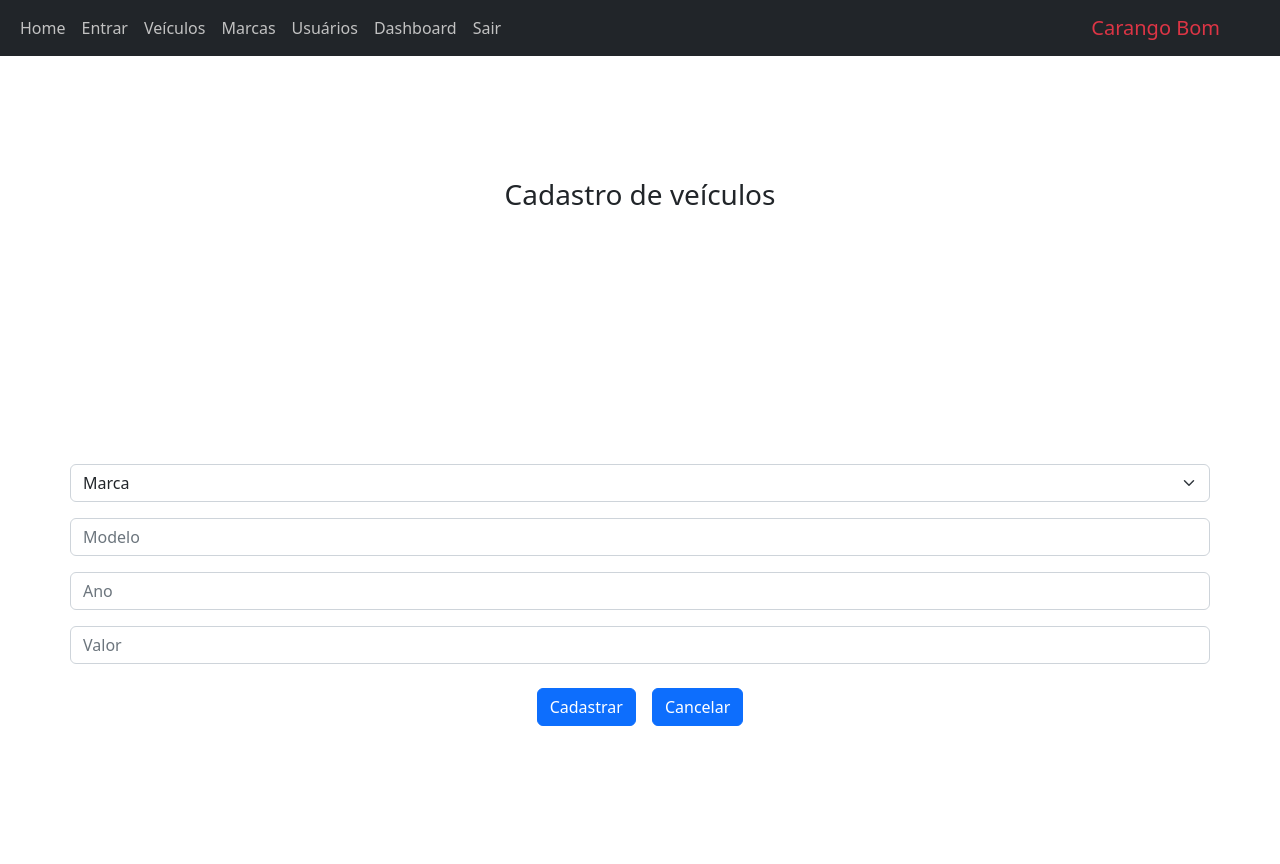
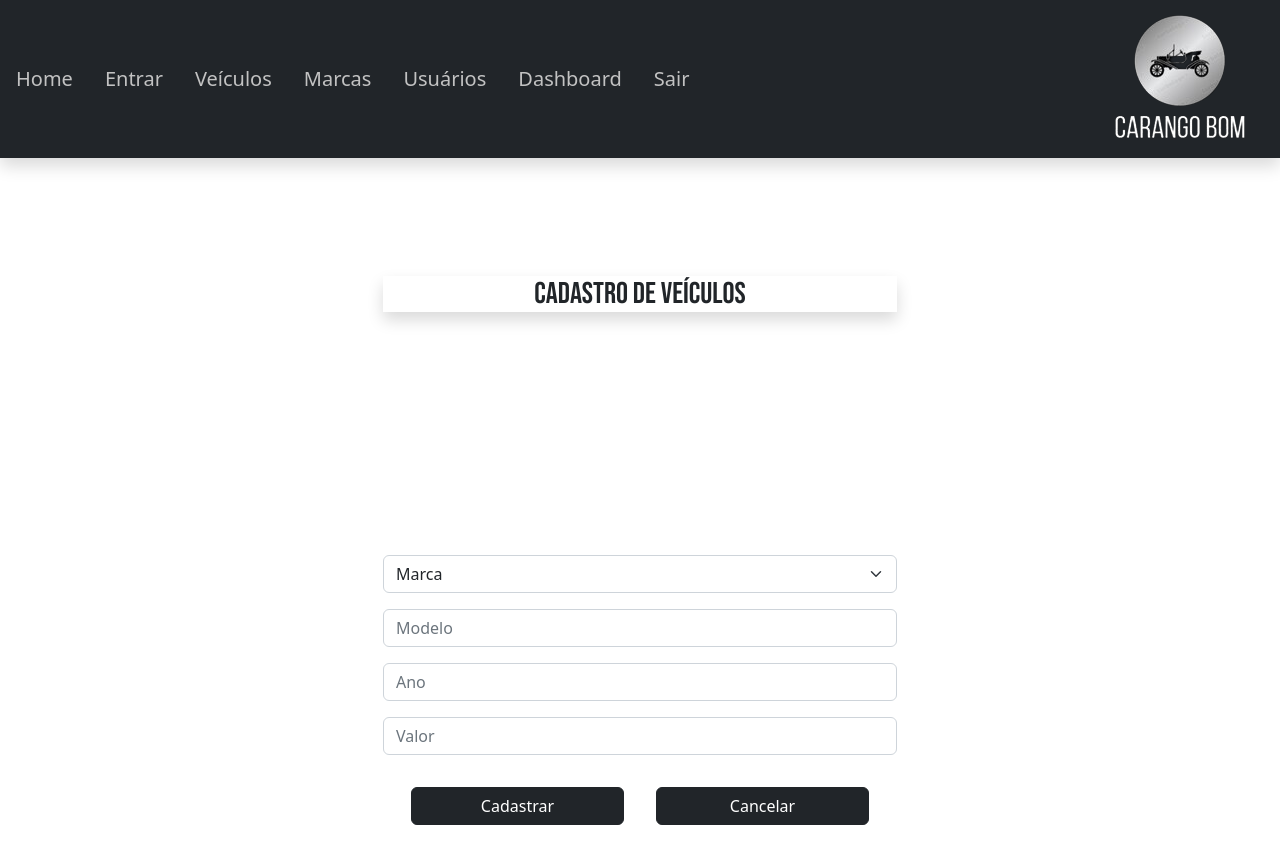
Before and after one commit to brunolcarli/carango-bom, a Vue app: page /formVehicles in a window 1280 px wide. Shown: the top 864 px of the page. Built offline with nearby package versions, Linux system fonts and the light colour scheme.

Commit message:
Ajustes.

```diff
--- a/index.html
+++ b/index.html
@@ -1,13 +1,20 @@
 <!DOCTYPE html>
 <html lang="en">
+
 <head>
   <meta charset="UTF-8">
   <link rel="icon" href="/favicon.ico">
+  <link rel="preconnect" href="https://fonts.googleapis.com">
+  <link rel="preconnect" href="https://fonts.gstatic.com" crossorigin>
+  <link href="https://fonts.googleapis.com/css2?family=Bebas+Neue&display=swap" rel="stylesheet">
   <meta name="viewport" content="width=device-width, initial-scale=1.0">
+
   <title>CarangoBom</title>
 </head>
+
 <body>
   <div id="app"></div>
   <script type="module" src="/src/main.ts"></script>
 </body>
+
 </html>
--- a/src/components/NavBar.vue
+++ b/src/components/NavBar.vue
@@ -1,32 +1,32 @@
 <template>
-    <nav class="navbar navbar-expand-lg navbar-dark bg-dark ">
+    <nav class="navbar navbar-expand-lg navbar-dark bg-dark shadow ">
         <div class="container-fluid">
-            <a href="#" class="navbar-brand text-red mx-5">Carango Bom</a>
+            <img src="../assets/logoCarangopng__2_-removebg-preview.png" />
             <button class="navbar-toggler" type="button" data-bs-toggle="collapse" data-bs-target="#navbarSupportedContent"
                 aria-controls="navbarSupportedContent" aria-expanded="false" aria-label="Toggle navigation">
                 <span class="navbar-toggler-icon"></span>
             </button>
-            <div class="collapse navbar-collapse order-first" id="navbarSupportedContent">
-                <ul class="navbar-nav me-auto mb-2 mb-lg-0">
-                    <li class="nav-item">
+            <div class="collapse navbar-collapse order-first row" id="navbarSupportedContent">
+                <ul class="navbar-nav me-auto mb-2 mb-lg-0 fs-5">
+                    <li class="nav-item mx-2">
                         <a href="#" class="nav-link text-silver">Home</a>
                     </li>
-                    <li class="nav-item">
-                        <RouterLink to="/login" class="nav-link text-silver">Entrar</RouterLink>
+                    <li class="nav-item mx-2">
+                        <RouterLink to="/login" class="nav-link text-silver  nav-link-hover">Entrar</RouterLink>
                     </li>
-                    <li class="nav-item">
+                    <li class="nav-item mx-2">
                         <RouterLink to="/vehicles" class="nav-link text-silver">Veículos</RouterLink>
                     </li>
-                    <li class="nav-item">
+                    <li class="nav-item mx-2">
                         <a href="#" class="nav-link text-silver ">Marcas</a>
                     </li>
-                    <li class="nav-item">
+                    <li class="nav-item mx-2">
                         <a href="#" class="nav-link text-silver ">Usuários</a>
                     </li>
-                    <li class="nav-item">
+                    <li class="nav-item mx-2">
                         <a href="#" class="nav-link text-silver ">Dashboard</a>
                     </li>
-                    <li class="nav-item">
+                    <li class="nav-item mx-2">
                         <a @click="logout" class="nav-link text-silver ">Sair</a>
                     </li>
                 </ul>
@@ -43,12 +43,15 @@ function logout() {
 }
 </script>
 
-<style>
+<style scoped>
 .text-silver {
     color: #C2C2C2 !important;
+
 }
 
-.text-red {
-    color: #DC3545 !important;
+
+.nav-link:hover, .nav-link:focus {
+    background-color: #32363c;
 }
+
 </style>
--- a/src/views/FormVehicles.vue
+++ b/src/views/FormVehicles.vue
@@ -1,7 +1,7 @@
 <template>
-    <div class="container">
-        <div class="row align-items-center vh-100">
-            <h3 class="text-center">Cadastro de veículos</h3>
+    <div class="d-flex justify-content-center shadow">
+        <div class="row align-items-center vh-100 ">
+            <h3 class="text-center shadow">Cadastro de veículos</h3>
             <form>
                 <div class="row mb-3">
                     <select class="form-select" aria-label="Default select example">
@@ -22,8 +22,8 @@
                 </div>
                 <div class="row">
                     <div class="col d-flex justify-content-center">
-                        <button type="submit" class="btn btn-primary m-2">Cadastrar</button>
-                        <button type="button" class="btn btn-primary m-2">Cancelar</button>
+                        <button type="submit" class="btn btn-dark w-50 m-3">Cadastrar</button>
+                        <button type="button" class="btn btn-dark w-50 m-3">Cancelar</button>
                     </div>
                 </div>
             </form>
@@ -34,3 +34,12 @@
 <script setup lang="ts">
 
 </script>
+
+<style scoped>
+
+.text-center{
+    font-family: 'Bebas Neue', cursiva;
+    font-size: 30px;
+     box-shadow: 0 2px 2px rgba(0, 0, 0, 0.4)
+}
+</style>
```
Also changed, not shown: src/assets/logo1-removebg-preview.png (added), src/assets/logoCarangopng__2_-removebg-preview.png (added). Lines whose indentation alone changed are shown as unchanged.
